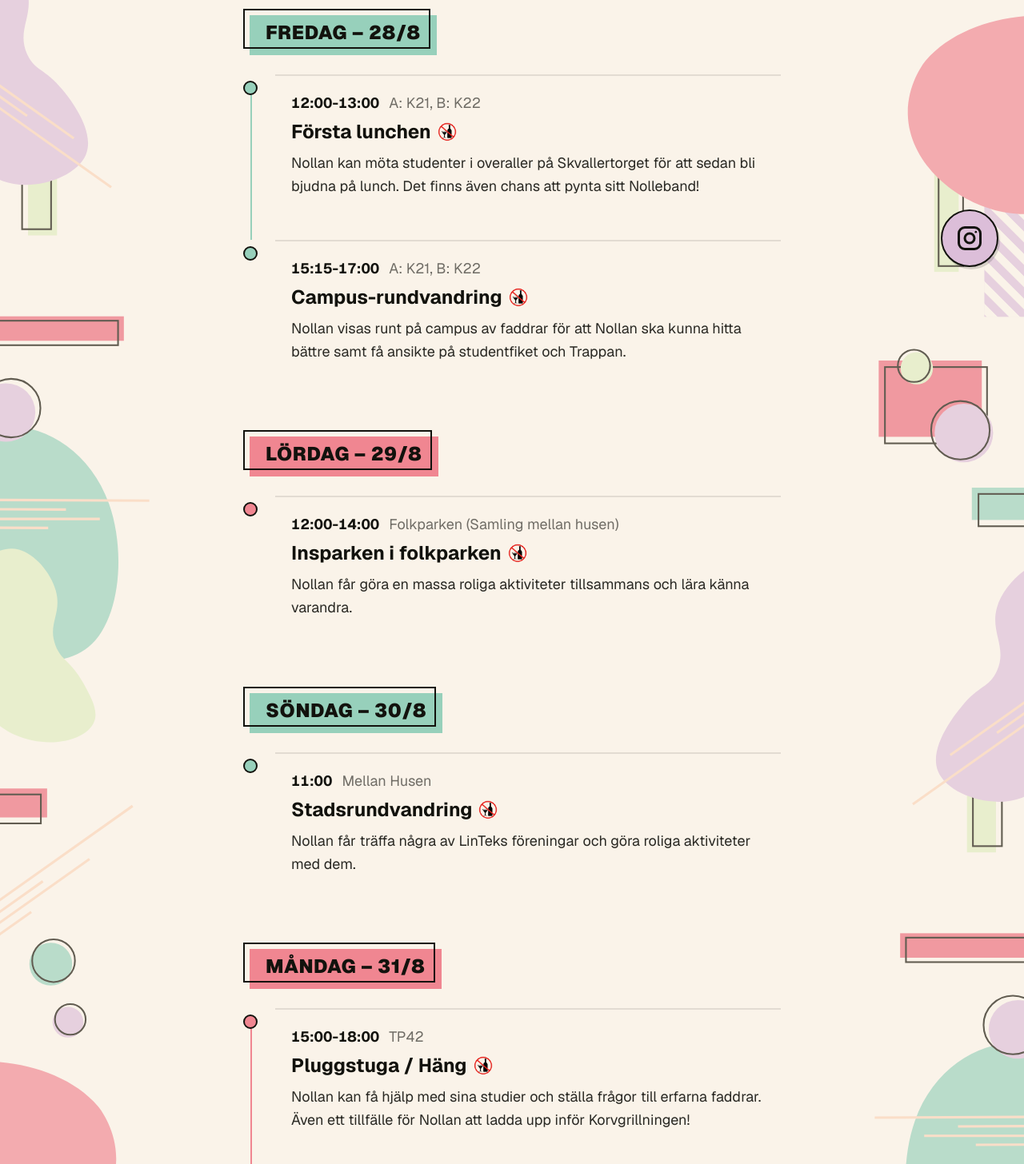
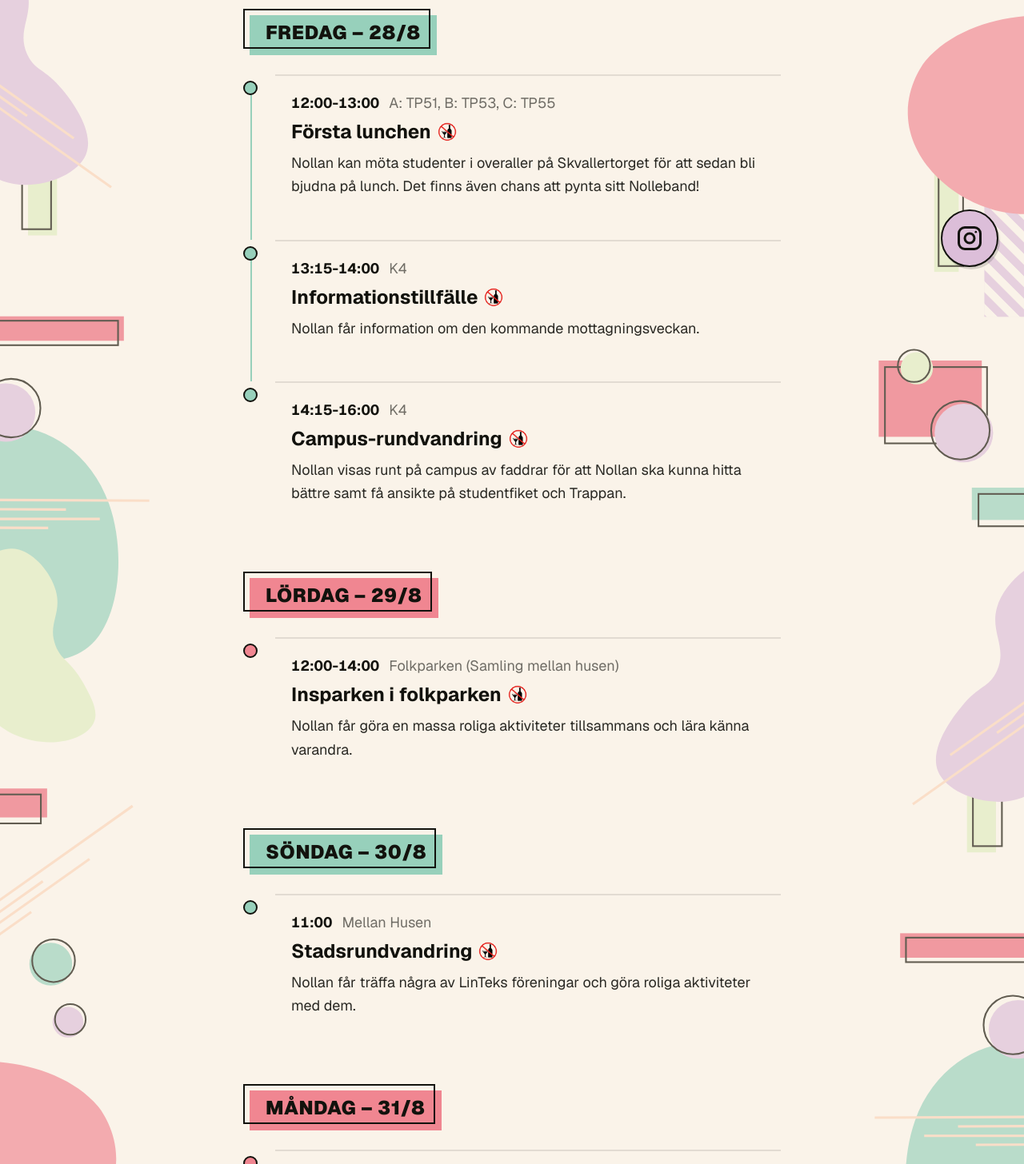
Before and after one commit to sofialundstrom/basaret, a Next.js app: page /aktivitet in a window 1280 px wide. Shown: the part 434-1890 px from the top of the page at 80% size. Built offline with nearby package versions, Linux system fonts and the light colour scheme.

Commit message:
uppdatera salar

```diff
--- a/app/data/aktivitetsschema.ts
+++ b/app/data/aktivitetsschema.ts
@@ -9,15 +9,23 @@ export const aktivitetsschema: ScheduleDay[] = [
       {
         header: "Första lunchen",
         time: "12:00-13:00",
-        location: "A: K21, B: K22",
+        location: "A: TP51, B: TP53, C: TP55",
         alcohol: false,
         description:
           "Nollan kan möta studenter i overaller på Skvallertorget för att sedan bli bjudna på lunch. Det finns även chans att pynta sitt Nolleband!",
       },
       {
+        header: "Informationstillfälle",
+        time: "13:15-14:00",
+        location: "K4",
+        alcohol: false,
+        description:
+          "Nollan får information om den kommande mottagningsveckan.",
+      },
+      {
         header: "Campus-rundvandring",
-        time: "15:15-17:00",
-        location: "A: K21, B: K22",
+        time: "14:15-16:00",
+        location: "K4",
         alcohol: false,
         description:
           "Nollan visas runt på campus av faddrar för att Nollan ska kunna hitta bättre samt få ansikte på studentfiket och Trappan.",
@@ -62,7 +70,7 @@ export const aktivitetsschema: ScheduleDay[] = [
       {
         header: "Pluggstuga / Häng",
         time: "15:00-18:00",
-        location: "TP42",
+        location: "A: TP51, B: TP53, C: TP55",
         alcohol: false,
         description:
           "Nollan kan få hjälp med sina studier och ställa frågor till erfarna faddrar. Även ett tillfälle för Nollan att ladda upp inför Korvgrillningen!",
@@ -85,15 +93,15 @@ export const aktivitetsschema: ScheduleDay[] = [
       {
         header: "Infoföreläsning",
         time: "12:00-13:00",
-        location: "TP42",
+        location: "TP1",
         alcohol: false,
         description:
           "Vi har en kort föreläsning om studentlivet och säljer fler biljetter till sittningen.",
       },
       {
         header: "Pluggstuga / Häng",
-        time: "15:15-17:45",
-        location: "TP42",
+        time: "15:15-18:00",
+        location: "A: TP51, B: TP53, C: TP53",
         alcohol: false,
         description:
           "Nollan kan få hjälp med sina studier och ställa frågor till erfarna faddrar.",
@@ -116,7 +124,7 @@ export const aktivitetsschema: ScheduleDay[] = [
       {
         header: "Pluggstuga / Häng",
         time: "10:15-12:00",
-        location: "TP42",
+        location: "A: TP42, B: TP53, C: TP54",
         alcohol: false,
         description:
           "Nollan kan få hjälp med sina studier och ställa frågor till erfarna faddrar.",
@@ -139,7 +147,7 @@ export const aktivitetsschema: ScheduleDay[] = [
       {
         header: "Pluggstuga / Häng",
         time: "15:15-18:00",
-        location: "TP42",
+        location: "A: TP56, B: TP56, C: TP55",
         alcohol: false,
         description:
           "Nollan kan få hjälp med sina studier, ställa frågor till erfarna faddrar och leka en massa roliga lekar!",
@@ -177,7 +185,7 @@ export const aktivitetsschema: ScheduleDay[] = [
       {
         header: "Fördrink",
         time: "16:30-18:00",
-        location: "Dalkarlen (DK)",
+        location: "Vattentornets tak",
         alcohol: true,
         description: "Vi taggar till inför finsittningen tillsammans!",
       },
```
